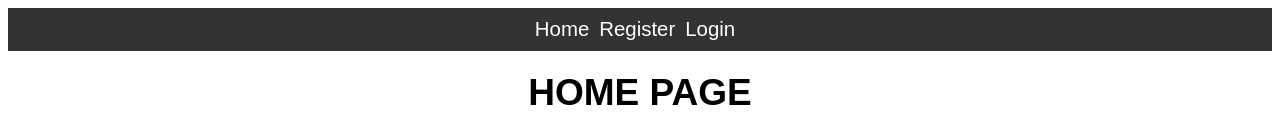
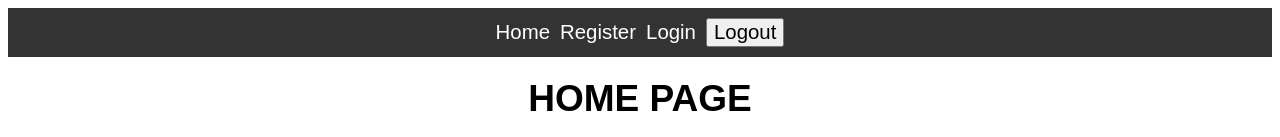
Before and after one commit to lamseey/forum-app, a Vue app: page / in a window 1280 px wide. Shown: the top 137 px of the page. Built offline with nearby package versions, Linux system fonts and the light colour scheme; no server answers; the database is empty.

Commit message:
adding logout functionnality

```diff
--- a/src/components/Navbar.vue
+++ b/src/components/Navbar.vue
@@ -3,8 +3,22 @@
     <router-link to="/">Home</router-link>
     <router-link to="/register">Register</router-link>
     <router-link to="/login">Login</router-link>
+    <button @click="logout">Logout</button>
   </nav>
 </template>
+
+<script setup>
+import { auth } from "@/firebase";
+import { signOut } from "firebase/auth";
+const logout = async () => {
+  try {
+    await signOut(auth);
+    console.log("lougged out sucessfully");
+  } catch (err) {
+    console.log("there was a error while logging out");
+  }
+};
+</script>
 
 <style>
 nav {
```
Lines whose indentation alone changed are shown as unchanged.
